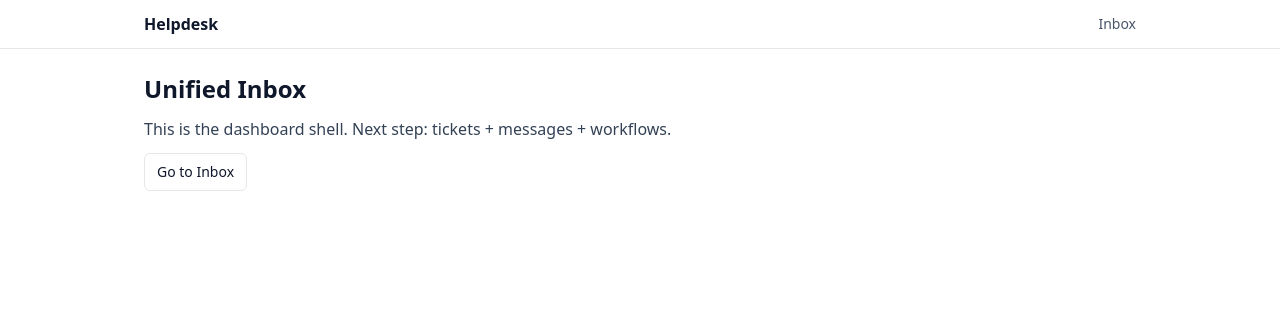
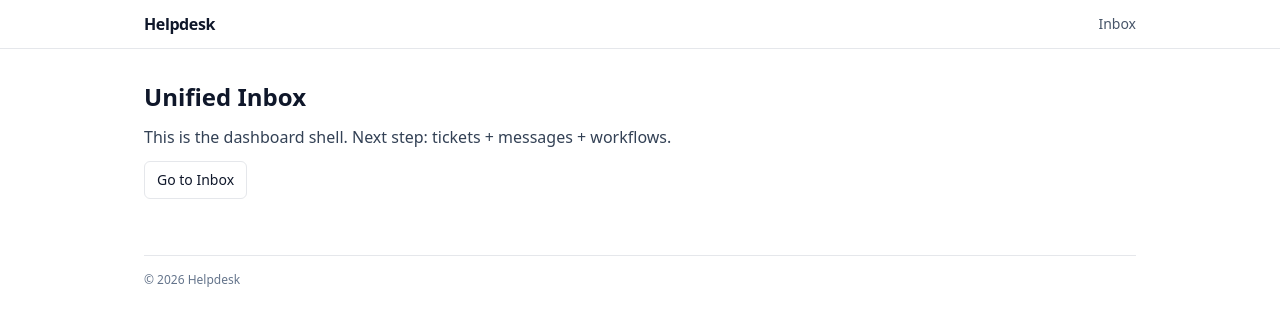
Before and after one commit to hubsienda/helpdesk, a Next.js app in the folder apps/web/: page / in a window 1280 px wide. Shown: the top 326 px of the page. Built offline with nearby package versions, Linux system fonts and the light colour scheme.

Commit message:
Update layout.tsx

```diff
--- a/apps/web/src/app/layout.tsx
+++ b/apps/web/src/app/layout.tsx
@@ -1,5 +1,6 @@
 import "./globals.css";
 import type { Metadata } from "next";
+import Link from "next/link";
 
 export const metadata: Metadata = {
   title: "Helpdesk",
@@ -10,17 +11,26 @@ export default function RootLayout({ children }: { children: React.ReactNode })
   return (
     <html lang="en-GB">
       <body>
-        <div className="min-h-screen">
-          <header className="border-b">
+        <div className="min-h-screen bg-white text-slate-900">
+          <header className="sticky top-0 z-10 border-b bg-white/80 backdrop-blur">
             <div className="mx-auto max-w-5xl px-4 py-3 flex items-center justify-between">
-              <div className="font-semibold">Helpdesk</div>
-              <nav className="text-sm text-slate-600">
-                <a className="hover:text-slate-900" href="/inbox">Inbox</a>
+              <Link href="/" className="font-semibold tracking-tight">
+                Helpdesk
+              </Link>
+
+              <nav className="flex items-center gap-4 text-sm text-slate-600">
+                <Link className="hover:text-slate-900" href="/inbox">
+                  Inbox
+                </Link>
               </nav>
             </div>
           </header>
 
-          <main className="mx-auto max-w-5xl px-4 py-6">{children}</main>
+          <main className="mx-auto max-w-5xl px-4 py-8">{children}</main>
+
+          <footer className="mx-auto max-w-5xl px-4 pb-10 pt-6 text-xs text-slate-500">
+            <div className="border-t pt-4">© {new Date().getFullYear()} Helpdesk</div>
+          </footer>
         </div>
       </body>
     </html>
```
